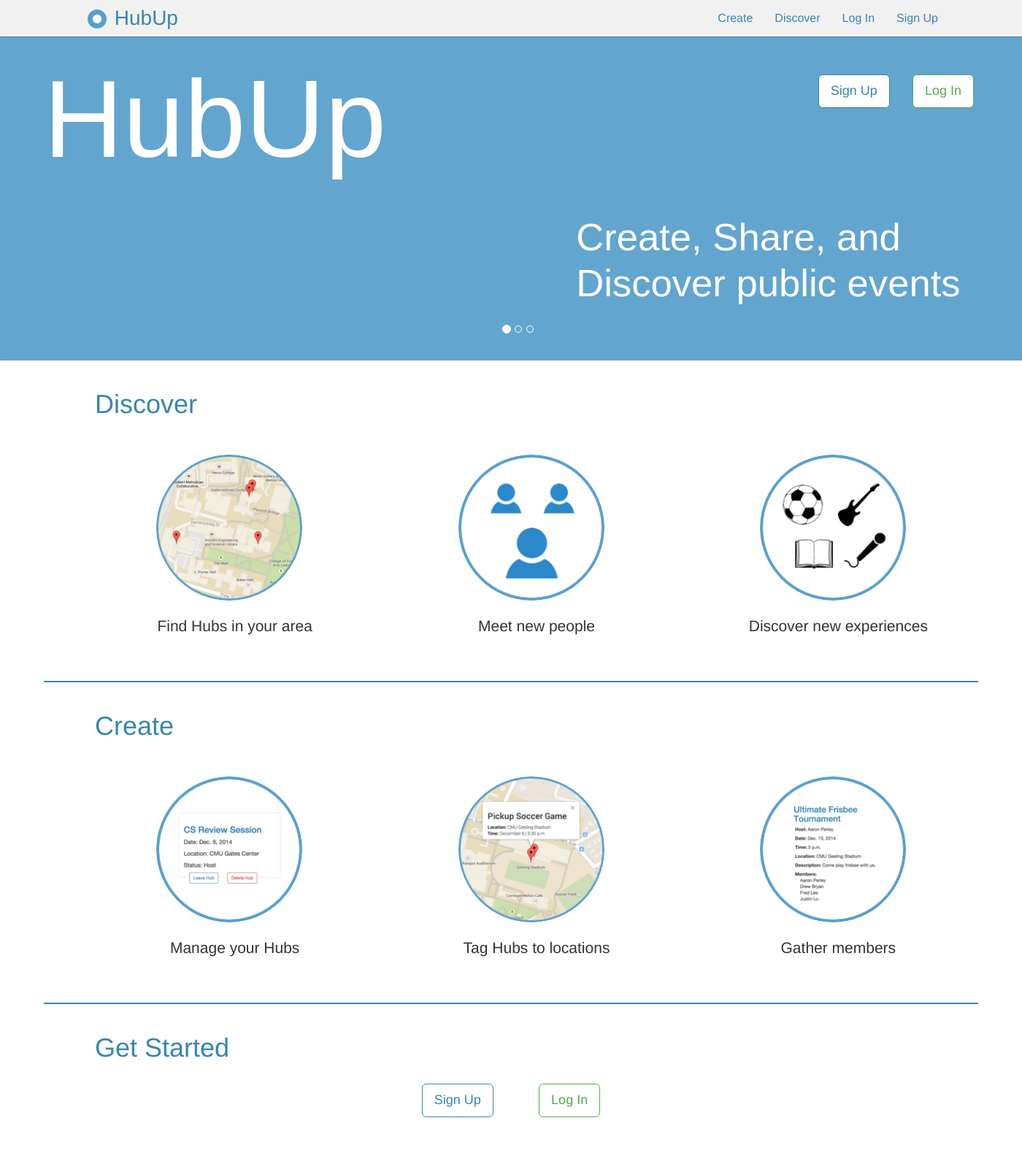
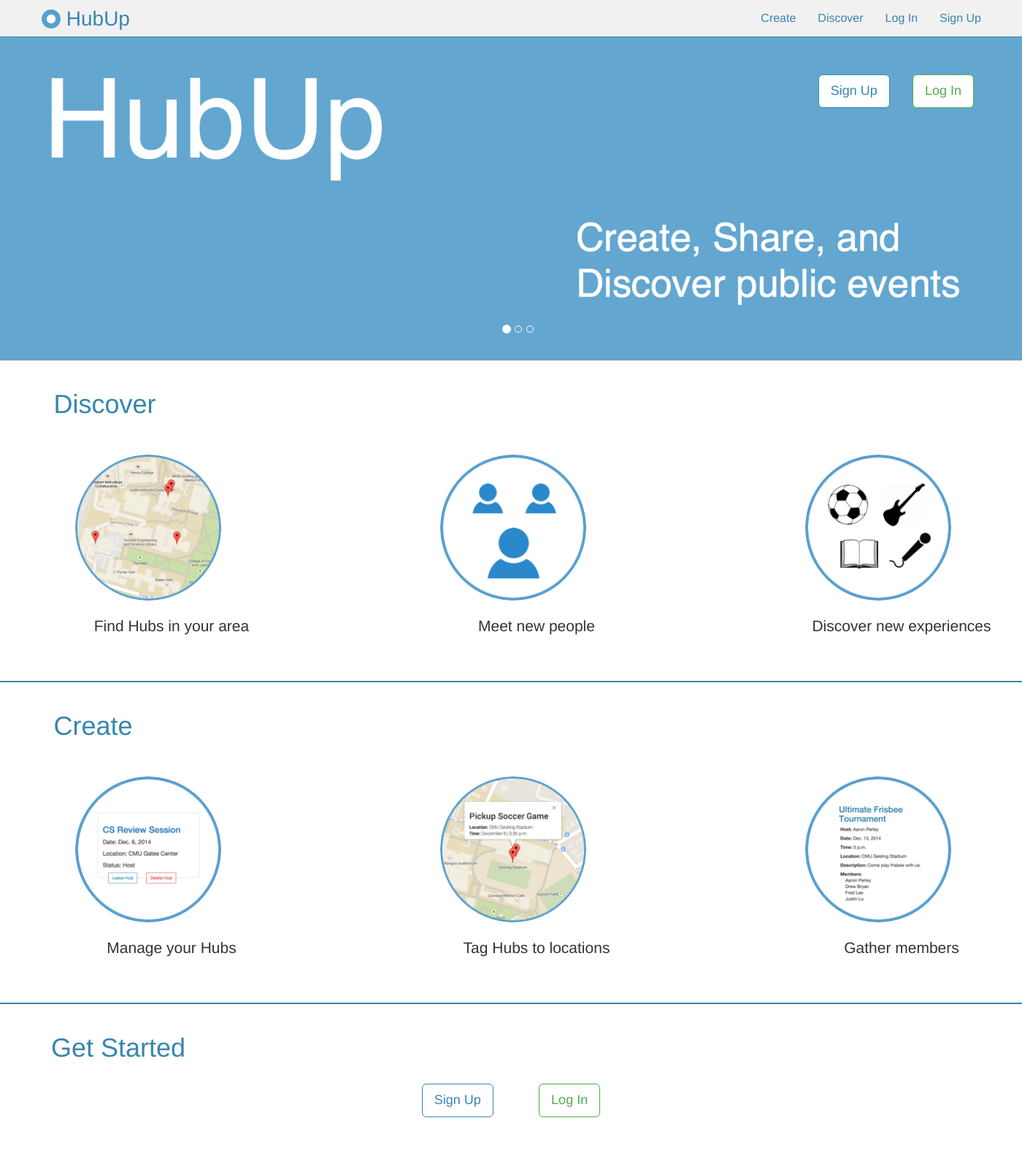
Before and after one commit to shouvikmani/HubUp, a Django app: page / in a window 1400 px wide; the page is wider, and only the part inside the window is pictured. Shown: that part at 73% size. Run offline with Django 3.2, Linux system fonts and the light colour scheme; some libraries are stand-ins or nearby versions.

Commit message:
Updated Navbar, Removed Containers, Fixed Carousel Slides, Scrollbar

```diff
--- /dev/null
+++ b/HubUp/static/hubs/*REPL* [python].py
@@ -0,0 +1,5 @@
+  File "/Users/Shouvik/Documents/Shouvik/Computer Science/HubUp2/HubUp/static/hubs/index.css", line 1
+    /*CSS File that contains lots of styling*/
+    ^
+SyntaxError: invalid syntax
+>>>
--- a/HubUp/static/hubs/index.css
+++ b/HubUp/static/hubs/index.css
@@ -17,43 +17,6 @@ ul, ol {
 	margin-bottom: 10px;
 	padding-left: 5px;
 	font-size: 12pt;
-}
-
-.navbar-inverse {
-	background-color: rgb(242, 241, 241);
-	border-color: #3786AE;
-}
-
-.navbar-inverse .navbar-brand {
-	color: #3786AE;
-}
-
-.navbar-inverse .navbar-brand:hover {
-	color: #3786AE;
-}
-
-.navbar-inverse .navbar-nav>li>a {
-color: #3786AE;
-}
-
-.navbar-inverse .navbar-nav > li > a:hover {
-	color: white;
-	background-color: #3786AE;
-}
-
-.navbar-inverse .navbar-nav>.active>a, .navbar-inverse .navbar-nav>.active>a:hover, .navbar-inverse .navbar-nav>.active>a:focus {
-	color: white;
-	background-color: #3786AE;
-}
-
-.navbar-nav {
-	font-size: 16px;
-}
-
-.navbar2 {
-	position: relative;
-	min-height: 30px;
-	border: 1px solid transparent;
 }
 
 .starter-template {
@@ -96,33 +59,8 @@ color: #3786AE;
 	background-color: #FFFFFF;
 }
 
-.centerNavText {
-	margin-top: 3px;
-	text-align: center;
-	color: white;
-	font-size: 14px;
-}
-
 .center {
 	text-align: center;
-}
-
-.navbar-brand {
-	float: left;
-	margin-left: -10px;
-	height: 50px;
-	padding: 13px 0px;
-	font-size: 28px;
-	line-height: 20px;
-}
-
-.navbar-right {
-	margin-right: 0px;
-}
-
-.navbar-inverse .navbar-nav>.open>a, .navbar-inverse .navbar-nav>.open>a:hover, .navbar-inverse .navbar-nav>.open>a:focus {
-	color: #fff;
-	background-color: #3786AE;
 }
 
 .eventDetailsMap {
@@ -151,18 +89,6 @@ color: #3786AE;
 	padding-bottom: 55%;
 }
 
-.headerText {
-	padding-top: 2px;
-	padding-left: 3px;
-}
-
-.container>.navbar-header {
-margin-right: 0;
-margin-left: 0px;
-max-height: 50px;
-width: 380px;
-}
-
 .starter-template .lead {
 	text-align: center;
 }
@@ -174,8 +100,12 @@ width: 380px;
 }
 
 .eventDetailsColumn>.leftColumn {
+	overflow-y: hidden;
+	height: 540px;
+}
+
+.eventDetailsColumn>.leftColumn:hover {
 	overflow-y: scroll;
-	height: 540px;
 }
 
 .profilePageIndent {
@@ -191,14 +121,19 @@ width: 380px;
 /*Code taken from http://stackoverflow.com/questions/11320323/tw-bootstrap-how
 -to-overflow-columns. Allows horizontal scrolling on the user profile page*/
 div.myClass {
-    overflow-x: auto;
+    overflow-x: hidden;
     white-space: nowrap;
 }
+
 div.myClass [class*="span"] {
     display: inline-block;
     float: none; /* Very important */
     margin-left: 25px;
     margin-right: 25px;
+}
+
+div.myClass:hover {
+    overflow-x: auto;
 }
 
 .createAHubIndent {
@@ -217,11 +152,6 @@ div.myClass [class*="span"] {
 margin-bottom: 15px;
 margin-left: 40px;
 width: 250px;
-}
-
-.container>.navbar-header, .container-fluid>.navbar-header, .container>.navbar-collapse, .container-fluid>.navbar-collapse {
-margin-right: -15px;
-margin-left: -10px;
 }
 
 .width285 {
@@ -284,3 +214,57 @@ margin-left: -10px;
 .list-inline {
   white-space:nowrap;
 }
+
+.navbar-inverse {
+	background-color: rgb(242, 241, 241);
+	border-color: #3786AE;
+	padding-left: 3%;
+	padding-right: 4%;
+}
+
+.navbar-inverse .navbar-nav>li>a {
+	color: #3786AE;
+}
+
+.navbar-inverse .navbar-brand {
+	color: #3786AE;
+	font-size: 28px;
+	margin-top: -2px;
+}
+
+.navbar-brand>img {
+	display: inline-block;
+	padding-bottom: 4px;
+}
+
+.navbar-inverse .navbar-toggle{
+	border-color: #3786AE;
+}
+
+.navbar-inverse .navbar-toggle .icon-bar{
+	background-color: #3786AE;
+}
+
+.navbar-inverse .navbar-nav > li > a:hover {
+	color: white;
+	background-color: #3786AE;
+}
+
+.navbar-inverse .navbar-nav>.active>a, .navbar-inverse .navbar-nav>.active>a:hover, .navbar-inverse .navbar-nav>.active>a:focus {
+	color: white;
+	background-color: #3786AE;
+}
+
+.navbar-inverse .navbar-header > a:hover {
+	color: #3786AE;
+}
+
+.navbar .nav > li.dropdown.open.active > a:hover,
+.navbar .nav > li.dropdown.open > a {
+	color: white;
+	background-color: #3786AE;
+}
+
+.starter-template > h1, .starter-template2 > h1 {
+	padding-left: 5%;
+}
--- a/HubUp/templates/hubs/index.html
+++ b/HubUp/templates/hubs/index.html
@@ -23,8 +23,7 @@
   </head>
   <body>
     <!--Navigation bar-->
-    <nav class="navbar navbar-inverse navbar-fixed-top" role="navigation">
-      <div class="container">
+    <nav class="navbar navbar-inverse navbar-fixed-top">
       <div class="navbar-header">
         <button type="button" class="navbar-toggle collapsed" data-toggle="collapse" data-target="#navbar" aria-expanded="false" aria-controls="navbar">
           <span class="sr-only">Toggle navigation</span>
@@ -33,26 +32,17 @@
           <span class="icon-bar"></span>
         </button>
         <a class="navbar-brand" href="{% url 'hubs:index' %}">
-            <div class="col-md-2">
-              <img src="{% static 'hubs/images/logo.png' %}" alt="Brand">
-            </div>
-          </a>
-          <a href="{% url 'hubs:index' %}">
-            <div class="col-md-8 navbar-brand">
-                <div class="headerText">&nbsp;HubUp</div>
-            </div>
+          <img src="/static/hubs/images/logo.png" alt="Brand">
+          HubUp
         </a>
       </div>
-        <div id="navbar" class="collapse navbar-collapse">
-        <div class="row">
+      <div id="navbar" class="navbar-collapse collapse">
         <ul class="nav navbar-nav navbar-right">
-              <li><a href="{% url 'hubs:createHub' %}"><div class="navFont">Create</div></a></li>
+          <li><a href="{% url 'hubs:createHub' %}">Create</a></li>
           <li><a href="{% url 'hubs:viewHub' %}">Discover</a></li>
           <li><a href="{% url 'hubs:logInPage' %}">Log In</a></li>
           <li><a href="{% url 'hubs:createAccount' blankErrorStatus=False %}">Sign Up</a></li>
         </ul>
-         </div>
-        </div>
       </div>
     </nav>
     <!--Homepage carousel with images-->
@@ -67,8 +57,7 @@
   	  <!-- Wrapper for slides -->
   	  <div class="carousel-inner" role="listbox">
   	    <div class="item active">
-          <!--Image source: http://realamericanews.com/2014/09/university-somehow-shocked-that-people-are-upset-its-intramural-soccer-program-gives-women-twice-the-points-for-goal-scored/-->
-          <img src="{% static 'hubs/images/carousel_image_1.svg' %}" alt="">
+          <img src="{% static 'hubs/images/carousel_image_1.png' %}" alt="">
   	      <div class="carousel-caption">
             <div class="col-md-8 col-md-offset-7">
               <div class="positionButtonsCarousel"><a href = "{% url 'hubs:createAccount' blankErrorStatus=False %}"><button type="button" class="btn btn-primary btn-lg">Sign Up</button></a>
@@ -78,24 +67,18 @@
   	      </div>
   	    </div>
   	    <div class="item">
-          <!--Image source: http://blog.cengage.com/wp-content/uploads/2013/10/study.group_.compares.notes_.jpg -->
-          <!--Image source: https://secure.static.tumblr.com/54cac0794a6cb43fd4cd1fe946142290/u8ekvhx/fConapwt4/tumblr_static_party-music-hd-wallpaper-1920x1200-38501.jpg -->
-          <img src="{% static 'hubs/images/carousel_image_2.svg' %}" alt="...">
+          <img src="{% static 'hubs/images/carousel_image_2.png' %}" alt="...">
   	      <div class="carousel-caption">
   	      </div>
   	    </div>
   	    <div class="item">
-          <!--Image source: http://empoweredbypierce.com/wp-content/uploads/2014/10/team-huddle.jpg-->
-          <!--Image Source: https://www.google.com/url?sa=i&rct=j&q=&esrc=s&source=images&cd=&cad=rja&uact=8&ved=0CAcQjRw&url=http%3A%2F%2Fsimpleicon.com%2Fmap-8.html&ei=_4F_VP3UB4e-ggSCuoOQDQ&bvm=bv.80642063,d.aWw&psig=AFQjCNE8owkE3lmlFGbWv-uOuhWiDtQElA&ust=1417728816736462-->
-          <!--Image Source: https://www.google.com/url?sa=i&rct=j&q=&esrc=s&source=images&cd=&cad=rja&uact=8&ved=0CAcQjRw&url=http%3A%2F%2Fright3.com%2Fportfolio%2Fr3-coaching-1-day-event%2F&ei=jIF_VMnYFYKmgwSS9ID4DQ&psig=AFQjCNFN2rEPzlLQ8k3W2LxIUNYAu2MckQ&ust=1417728776104965-->
-          <img src="{% static 'hubs/images/carousel_image_3.svg' %}" alt="...">
+          <img src="{% static 'hubs/images/carousel_image_3.png' %}" alt="...">
   	      <div class="carousel-caption">
   	      </div>
   	    </div>
 	    </div>
   	</div>
     <!--Containers with information about HubUp and its features-->
-    <div class="container">
     <div class="starter-template">
       <h1>Discover</h1><br><br>
       <div class="row">
@@ -104,15 +87,10 @@
           <p class="lead">Find Hubs in your area</p>
         </div>
         <div class="col-sm-4">
-            <!--Image Source: https://www.google.com/url?sa=i&rct=j&q=&esrc=s&source=images&cd=&cad=rja&uact=8&ved=0CAcQjRw&url=http%3A%2F%2Fjsfiddle.net%2F6TPsC%2F2%2F&ei=VqN_VJveHYaYgwTquIC4Aw&bvm=bv.80642063,d.aWw&psig=AFQjCNGKMF0YG-I519p1tclW-ECW-cV1KQ&ust=1417737068166026-->
           <img class="img-circle" src="{% static 'hubs/images/featureCircle2.png' %}" alt="Generic placeholder image" style="width: 200px; height: 200px;">
 	        <p class="lead">Meet new people</p>
         </div>
         <div class="col-sm-4">
-            <!--Image Source: http://www.clipartbest.com/cliparts/9cR/jMd/9cRjMdGce.png-->
-            <!--Image Source: https://www.google.com/url?sa=i&rct=j&q=&esrc=s&source=images&cd=&cad=rja&uact=8&ved=0CAcQjRw&url=https%3A%2F%2Fwww.crystalgraphics.com%2Fpowerpictures%2Fimages.photos.asp%3Fss%3Dguitar%2520icon&ei=f8l_VNHKOci-ggT9tILYBQ&bvm=bv.80642063,d.aWw&psig=AFQjCNHuD0Zn6NcC7EUlYwnEkccbeifZuA&ust=1417747047277976-->
-            <!--Image Source: http://cdn.vectorstock.com/i/composite/71,74/open-book-vector-1237174.jpg-->
-            <!--Image Source: http://www.vectoriel.com/vectors/400/2013/04/30/684-mike.jpg-->
           <img class="img-circle" src="{% static 'hubs/images/featureCircle3.png' %}" alt="Generic placeholder image" style="width: 200px; height: 200px;">
           <p class="lead">Discover new experiences</p>
         </div>
@@ -138,11 +116,11 @@
     <div class="starter-template2">
       <h1>Get Started</h1>
       <br>
-		  <div class="center"><a href = "{% url 'hubs:createAccount' blankErrorStatus=False %}"><button type="button" class="btn btn-primary btn-lg">Sign Up</button></a>
+  	  <div class="center">
+        <a href = "{% url 'hubs:createAccount' blankErrorStatus=False %}"><button type="button" class="btn btn-primary btn-lg">Sign Up</button></a>
     	  &nbsp;&nbsp;&nbsp;&nbsp;&nbsp;&nbsp;&nbsp;&nbsp;&nbsp;&nbsp;&nbsp;&nbsp;&nbsp;&nbsp;
     	  <a href = "{% url 'hubs:logInPage' %}"><button type="button" class="btn btn-success btn-lg">Log In</button></a></div>
   	 </div>
     </div>
-    </div>
   </body>
 </html>
```
Also changed, not shown: HubUp/templates/hubs/createAccount.html (+6 -16 lines), HubUp/templates/hubs/createHub.html (+5 -15 lines), HubUp/templates/hubs/editHub.html (+5 -15 lines), HubUp/templates/hubs/logInPage.html (+6 -16 lines), HubUp/templates/hubs/userProfile.html (+6 -16 lines), HubUp/templates/hubs/viewHub.html (+6 -16 lines), HubUp/templates/hubs/viewHubDetails.html (+6 -16 lines), HubUp/static/hubs/images/carousel_image_1.png, HubUp/static/hubs/images/carousel_image_2.png, HubUp/static/hubs/images/carousel_image_3.png, sqlite3.db, 4 other files. Lines whose indentation alone changed are shown as unchanged.
